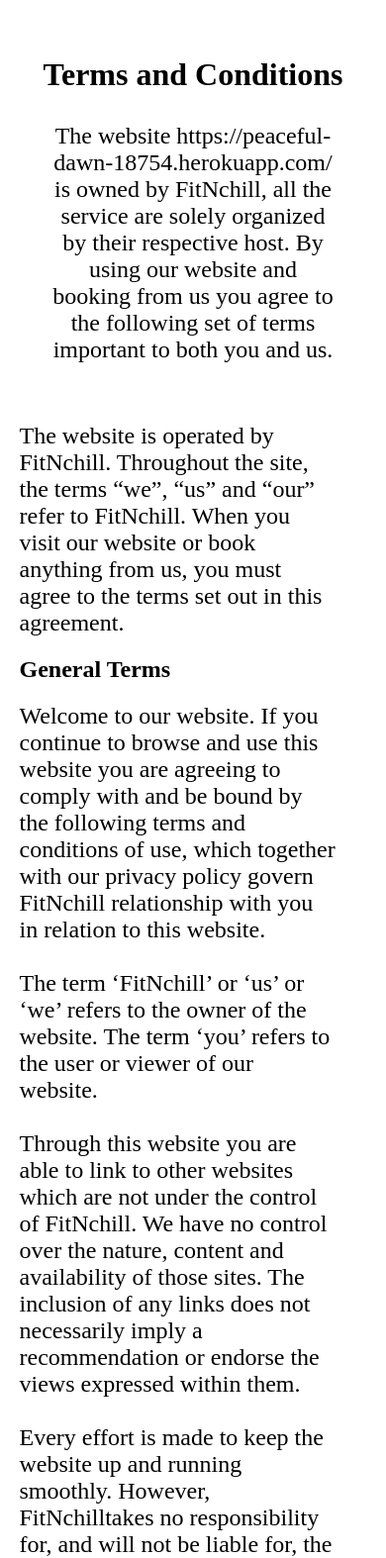
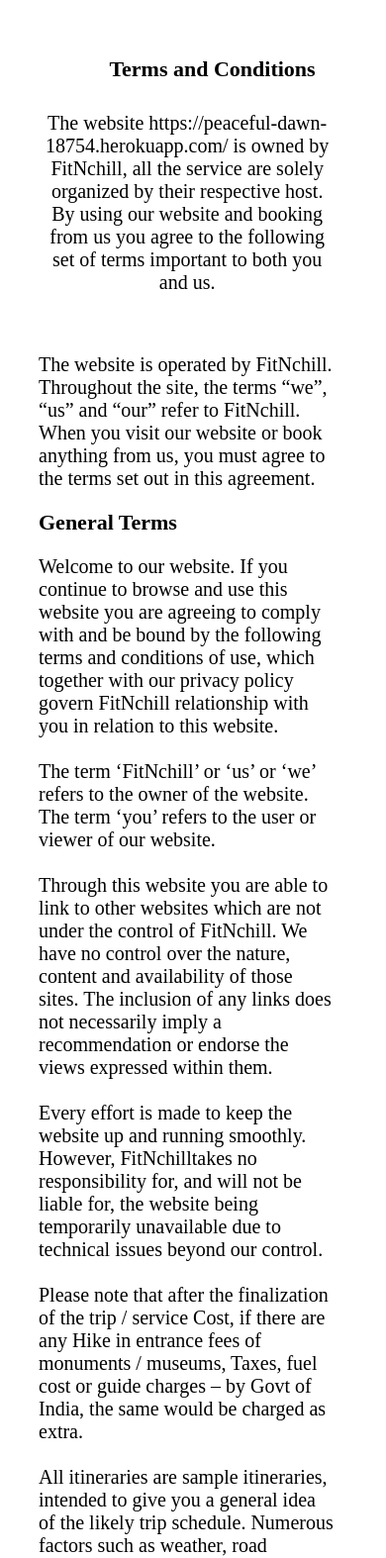
Before and after one commit to sagarjain0456/escapestories-clone-using-node, a website: page terms.html in a window 390 px wide. Shown: the part 55-1629 px from the top of the page at 99% size. Drawn offline with Linux system fonts and the light colour scheme.

Commit message:
changed terms page

```diff
--- a/public/css/style.css
+++ b/public/css/style.css
@@ -2365,6 +2365,7 @@
 #term4para{
   margin-top: 20px;
 /* border:0.2vw solid orange; */
+width:90vw;
 font-size: 24px;
 margin-left: 5vw;
 margin-right: 13vw;
@@ -2757,6 +2758,58 @@
     /* background-color: yellow; */
     position: relative;
   }
+
+
+#termshead{
+  font-size: 22px;
+    margin-left: 10vw;
+}
+
+#term1para{
+  font-size: 20px;
+  margin-left: 10vw;
+}
+
+#term2para{
+  font-size: 20px;
+  margin-left: 10vw;
+}
+
+
+#general{
+  font-size: 22px;
+    margin-left: 10vw;
+}
+
+
+
+#term3para{
+  font-size: 20px;
+  margin-left: 10vw;
+}
+
+
+
+  #cancel{
+      /* margin-top: 20px; */
+    /* border:0.2vw solid orange; */
+    font-size: 22px;
+      margin-left: 10vw;
+    /* margin-left: 5vw;
+    margin-right: 13vw; */
+
+  }
+
+
+
+  #term4para{
+  font-size: 20px;
+  margin-left: auto;
+  margin-right: auto;
+
+  }
+
+
 
 
   #advenhead{
```
Also changed, not shown: terms.html (+1 -1 lines).
